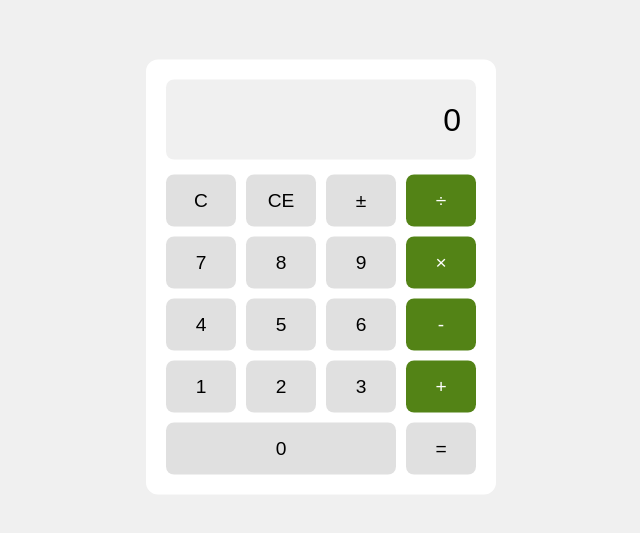
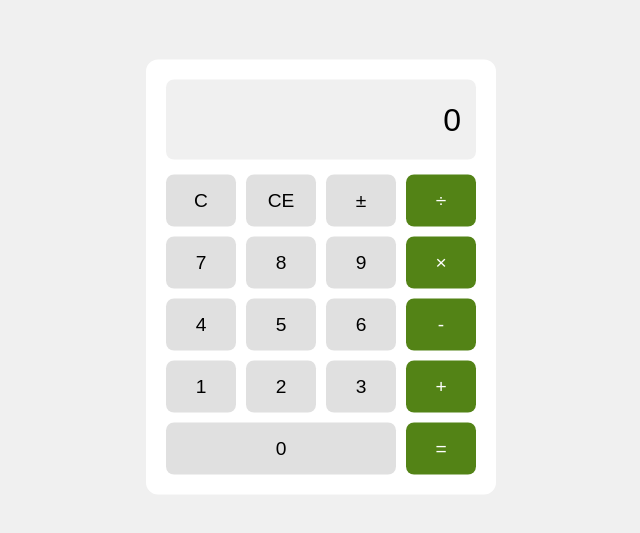
Before and after one commit to Dylllllan/asda-calculator-task, a React (Vite) app: page / in a window 1280 px wide. Shown: the part 123-656 px from the top of the page, without its empty margins (319-959 px from the left). Built offline with nearby package versions, Linux system fonts and the light colour scheme.

Commit message:
Add accent style to equals button

```diff
--- a/src/components/Calculator.tsx
+++ b/src/components/Calculator.tsx
@@ -126,7 +126,7 @@ export function Calculator() {
                 {buildDigitButtons([1, 2, 3])}
                 {buildOperatorButton(Operator.ADDITION)}
                 <DigitButton value={0} onClick={() => onDigitInput(0)} columnSpan={3} />
-                <Button onClick={() => onExecute()} accessibilityLabel="Equals">=</Button>
+                <Button onClick={() => onExecute()} accent accessibilityLabel="Equals">=</Button>
             </div>
         </div>
     )
```
